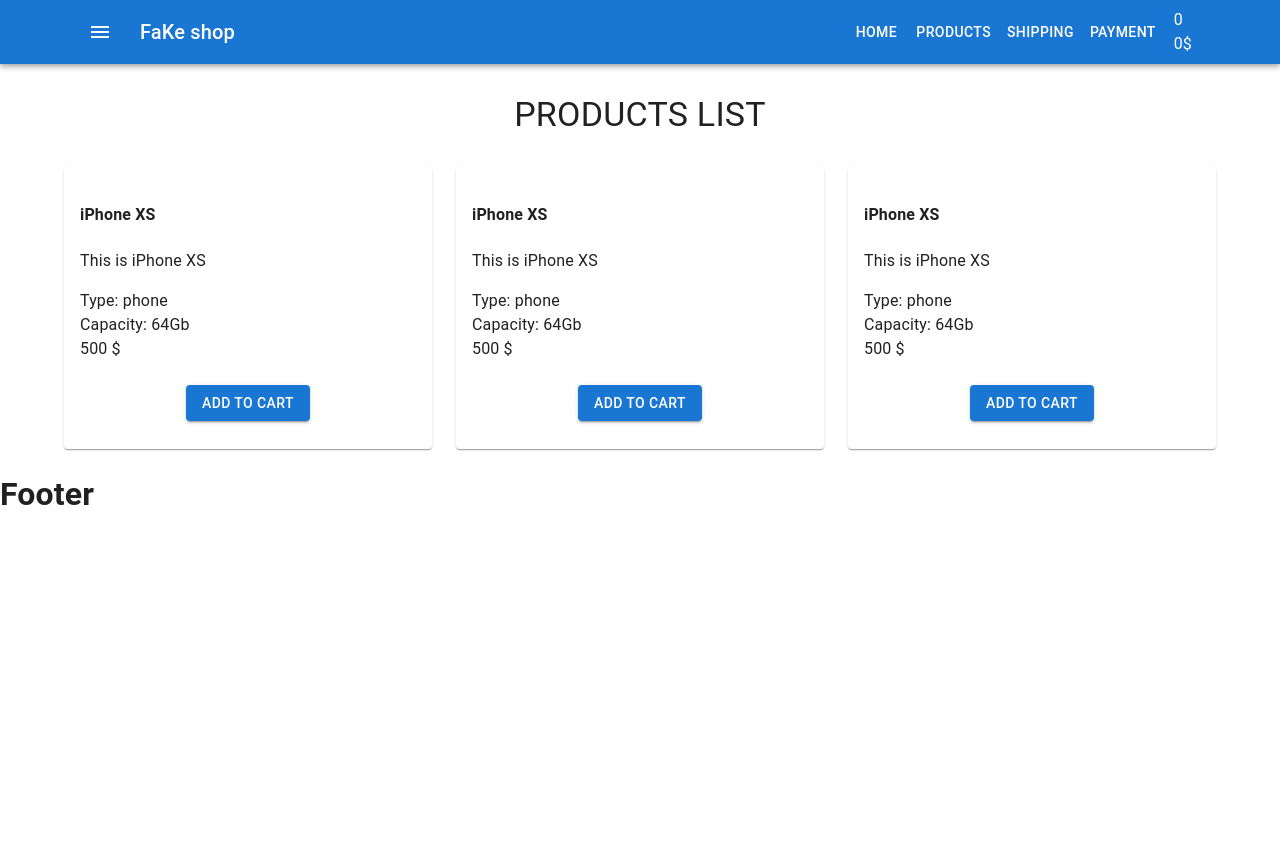
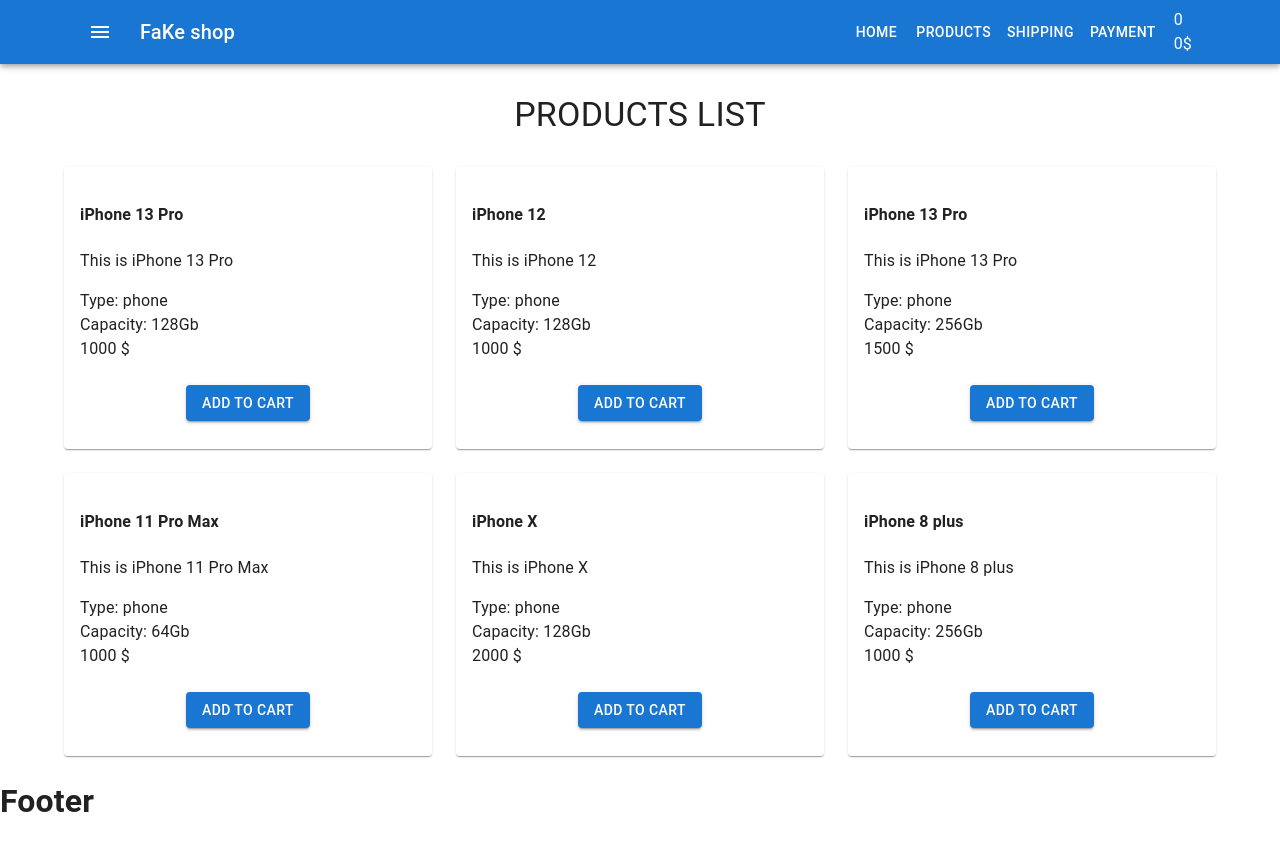
Before and after one commit to sekret236/fake-project, a React (Create React App) app: page / in a window 1280 px wide. Before the commit the page ends 800 px from the top, so only its background shows below. Built offline with nearby package versions, Linux system fonts and the light colour scheme.

Commit message:
create productsArray

```diff
--- a/src/conponents/Products/ProductListItem.js
+++ b/src/conponents/Products/ProductListItem.js
@@ -2,15 +2,22 @@
 import { Card, CardActions, CardContent, Button } from '@mui/material'
 import './ProductListItem.scss'
 
-export const ProductListItem = () => {
+
+export const ProductListItem = ({
+    name,
+    description,
+    type,
+    capacity,
+    price,
+}) => {
     return (
         <Card>
             <CardContent>
-                <h4>iPhone XS</h4>
-                <p>This is iPhone XS</p>
-                <div>Type: phone</div>
-                <div>Capacity: 64Gb</div>
-                <div>500 $</div>
+                <h4>{name}</h4>
+                <p>{description}</p>
+                <div>Type: {type}</div>
+                <div>Capacity: {capacity}Gb</div>
+                <div>{price} $</div>
             </CardContent>
             <CardActions className='add-to-cart-block'>
                 <Button variant="contained">Add to cart</Button>
--- a/src/conponents/Products/Products.List.js
+++ b/src/conponents/Products/Products.List.js
@@ -2,6 +2,7 @@
 import { Typography } from '@mui/material'
 import { Grid } from '@mui/material'
 import { ProductListItem } from './ProductListItem'
+import productsArray from 'utils/productsArray'
 
 export const ProductsList = () => {
     return (
@@ -10,7 +11,7 @@
                 variant="h4"
                 align="center"
                 style={{
-                    margin: "30px 0",
+                    margin: '30px 0',
                     textTransform: 'uppercase',
                 }}
             >
@@ -24,17 +25,18 @@
                 justifyContent="center"
                 alignItems="center"
             >
-                <Grid item xs={12} sm={6} md={4}>
-                    <ProductListItem />
-                </Grid>
-                <Grid item xs={12} sm={6} md={4}>
-                    <ProductListItem />
-                </Grid>
-                <Grid item xs={12} sm={6} md={4}>
-                    <ProductListItem />
-                </Grid>
+                {productsArray.map((product) => (
+                    <Grid item xs={12} sm={6} md={4}>
+                        <ProductListItem
+                            name={product.name}
+                            description={product.description}
+                            type={product.type}
+                            capacity={product.capacity}
+                            price={product.price}
+                        />
+                    </Grid>
+                ))}
             </Grid>
-
         </>
     )
 }
--- a/src/index.js
+++ b/src/index.js
@@ -1,8 +1,6 @@
 import React from 'react'
 import ReactDOM from 'react-dom/client'
-import {App} from 'container/App/App'
-
-
+import { App } from 'container/App/App'
 
 const root = ReactDOM.createRoot(document.getElementById('root'))
 root.render(<App />)
--- /dev/null
+++ b/src/utils/productsArray.js
@@ -0,0 +1,47 @@
+const products = [
+    {
+        name:"iPhone 13 Pro",
+        description:"This is iPhone 13 Pro",
+        type:"phone",
+        capacity:"128",
+        price:"1000",
+    },
+    {
+        name:"iPhone 12",
+        description:"This is iPhone 12",
+        type:"phone",
+        capacity:"128",
+        price:"1000",
+    },
+    {
+        name:"iPhone 13 Pro",
+        description:"This is iPhone 13 Pro",
+        type:"phone",
+        capacity:"256",
+        price:"1500",
+    },
+    {
+        name:"iPhone 11 Pro Max",
+        description:"This is iPhone 11 Pro Max",
+        type:"phone",
+        capacity:"64",
+        price:"1000",
+    },
+    {
+        name:"iPhone X",
+        description:"This is iPhone X",
+        type:"phone",
+        capacity:"128",
+        price:"2000",
+    },
+    {
+        name:"iPhone 8 plus",
+        description:"This is iPhone 8 plus",
+        type:"phone",
+        capacity:"256",
+        price:"1000",
+    },
+
+]
+
+export default products
```
